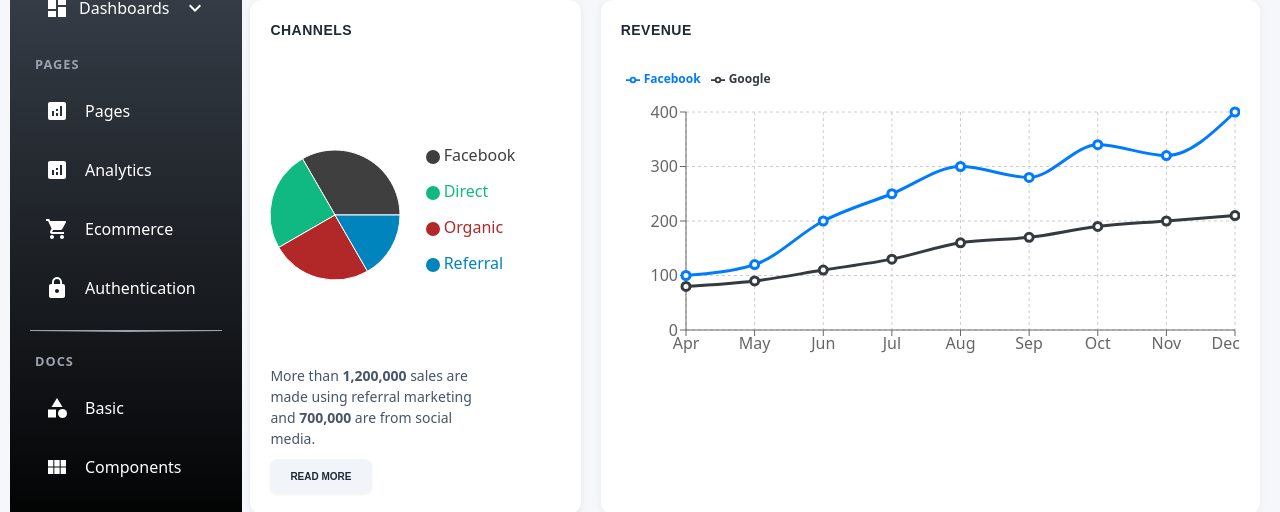
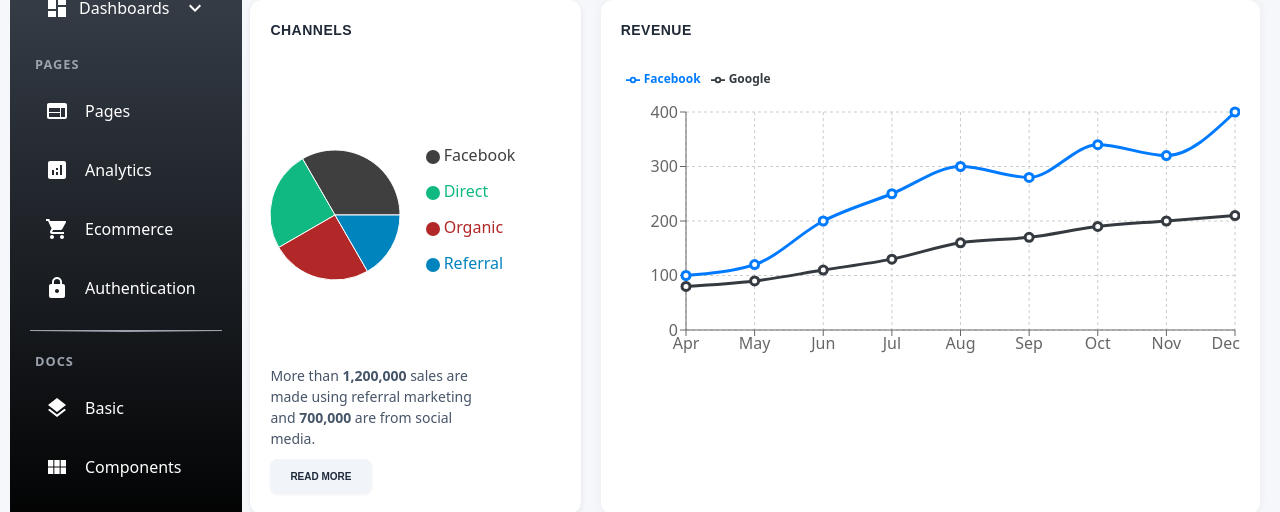
Before and after one commit to Musthakeem98/DashBord-UI-TD-, a React (Vite) app: page / in a window 1280 px wide. Shown: the part 241-753 px from the top of the page. Built offline with nearby package versions, Linux system fonts and the light colour scheme; some icons are missing.

Commit message:
code refector

```diff
--- a/src/components/Sidebar.tsx
+++ b/src/components/Sidebar.tsx
@@ -6,7 +6,8 @@ import {
   Lock,
   ExpandMore,
   ExpandLess,
-  Category,
+  Layers,
+  Web,
   ViewModule,
   Task,
   Menu as MenuIcon,
@@ -89,7 +90,7 @@ const Sidebar: React.FC = () => {
               className={selectedItem === 'pages' ? 'active' : ''}
               onClick={() => handleMenuSelect('pages')}
             >
-              <Analytics /> Pages
+              <Web /> Pages
             </li>
             <li
               className={selectedItem === 'analytics' ? 'active' : ''}
@@ -118,7 +119,7 @@ const Sidebar: React.FC = () => {
               className={selectedItem === 'basic' ? 'active' : ''}
               onClick={() => handleMenuSelect('basic')}
             >
-              <Category /> Basic
+              <Layers /> Basic
             </li>
             <li
               className={selectedItem === 'components' ? 'active' : ''}
```
